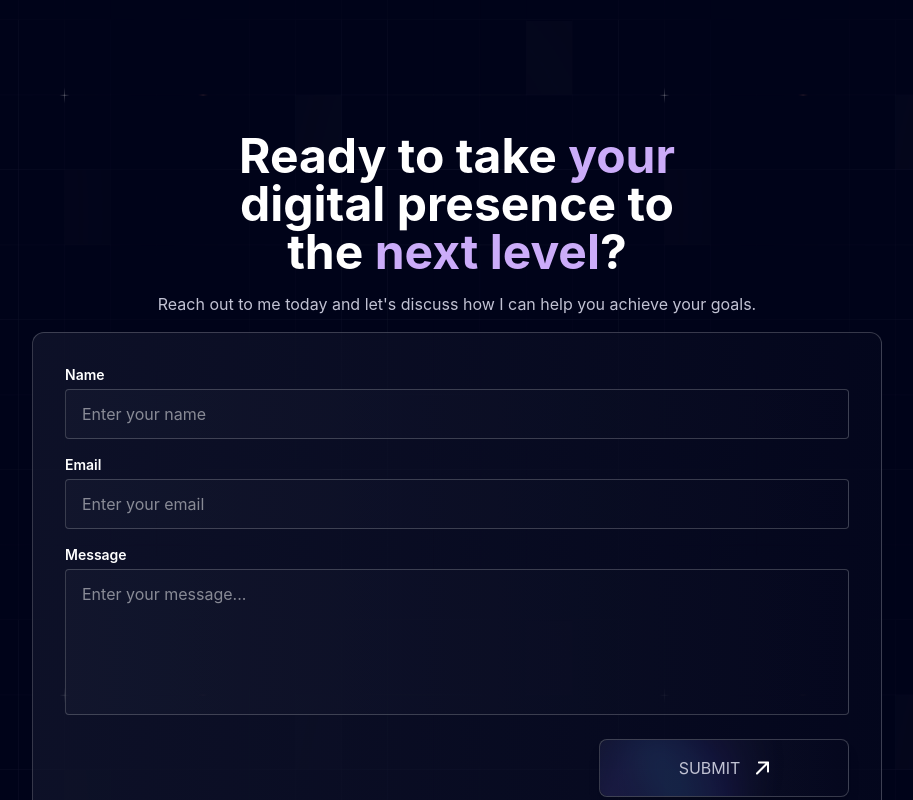
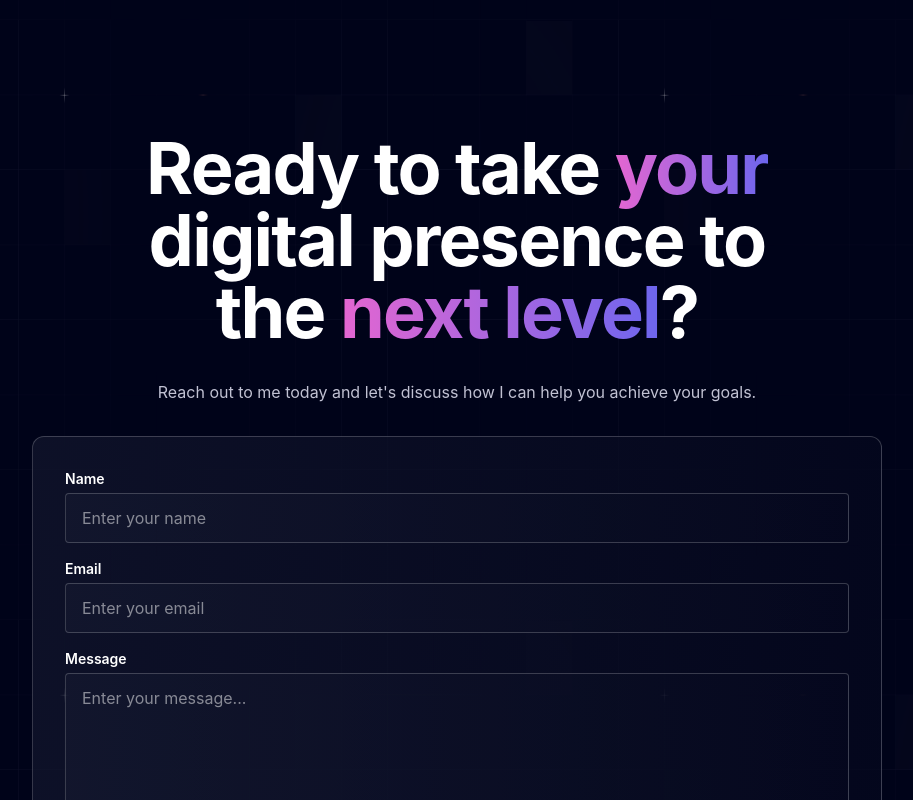
Before and after one commit to Nikolic1992/my-portfolio, a React (Vite) app: page / in a window 1280 px wide. Shown: the part 4780-5580 px from the top of the page, without its empty margins (183-1096 px from the left). Built offline with nearby package versions, Linux system fonts and the light colour scheme.

Commit message:
fix UI styles

```diff
--- a/src/components/Contact.tsx
+++ b/src/components/Contact.tsx
@@ -42,10 +42,10 @@ function Contact() {
   };
 
   return (
-    <div className="my-40 flex flex-col items-center justify-center gap-4 px-4 md:px-0">
-      <h1 className="text-mainWhite w-[450px] max-w-[650px] text-center text-3xl font-bold md:text-5xl">
-        Ready to take <span className="text-lightPurple">your</span> digital
-        presence to the <span className="text-lightPurple">next level</span>?
+    <div className="mt-40 flex flex-col items-center justify-center gap-8 px-4 md:px-0">
+      <h1 className="text-mainWhite w-[390px] text-center tracking-tight md:w-[650px]">
+        Ready to take <span className="gradient-text">your</span> digital
+        presence to the <span className="gradient-text">next level</span>?
       </h1>
       <p className="text-mainGray text-center">
         Reach out to me today and let's discuss how I can help you achieve your
@@ -103,7 +103,7 @@ function Contact() {
             <button
               type="submit"
               disabled={isSubmitting}
-              className="relative mt-2 flex cursor-pointer items-center justify-center gap-4 overflow-hidden rounded-lg border border-white/20 bg-[linear-gradient(90deg,rgba(22,26,49,0.6)_0%,rgba(6,9,31,0.6)_100%)] px-8 py-4 shadow-lg transition-colors duration-300 hover:bg-white/15 md:w-[250px]"
+              className="relative mt-2 flex w-full cursor-pointer items-center justify-center gap-4 overflow-hidden rounded-lg border border-white/20 bg-[linear-gradient(90deg,rgba(22,26,49,0.6)_0%,rgba(6,9,31,0.6)_100%)] px-8 py-4 shadow-lg transition-colors duration-300 hover:bg-white/15 md:w-[250px]"
             >
               <div className="pointer-events-none absolute inset-0 z-10 overflow-hidden rounded-lg">
                 <img
```
